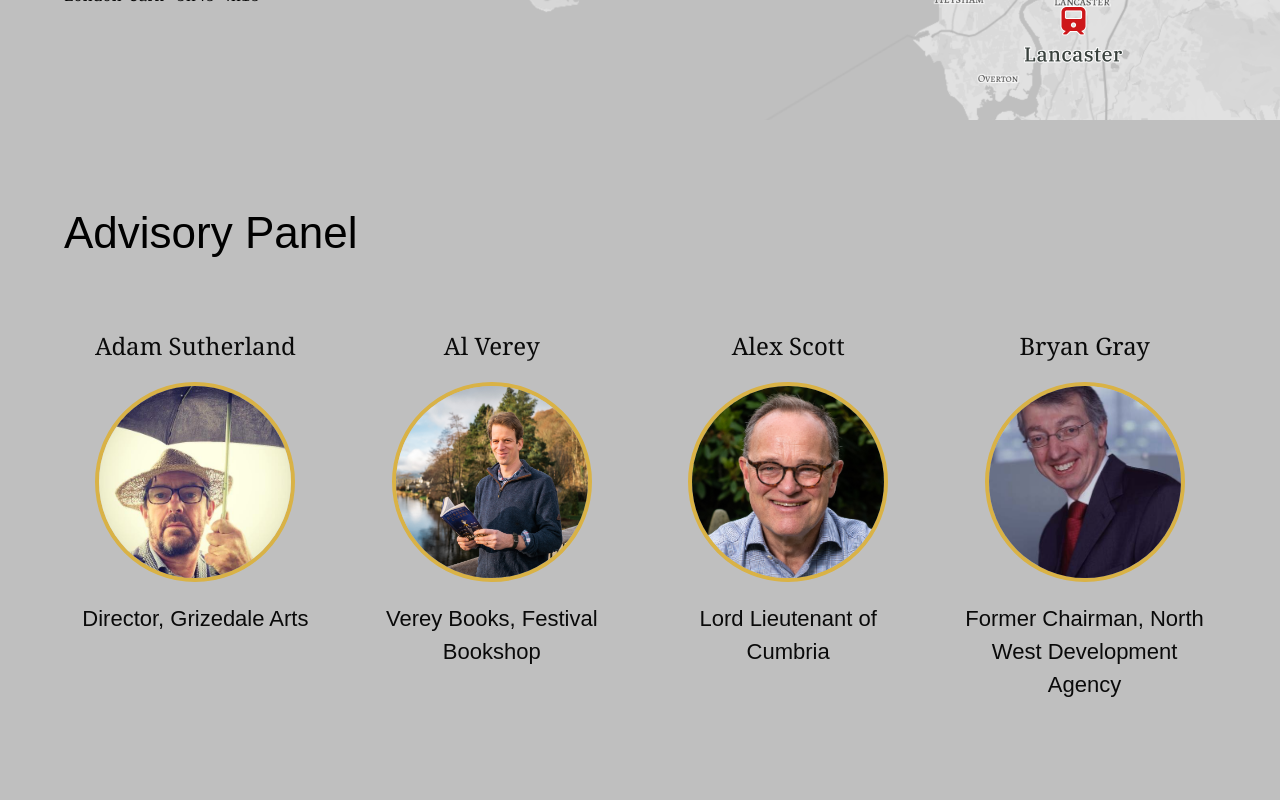
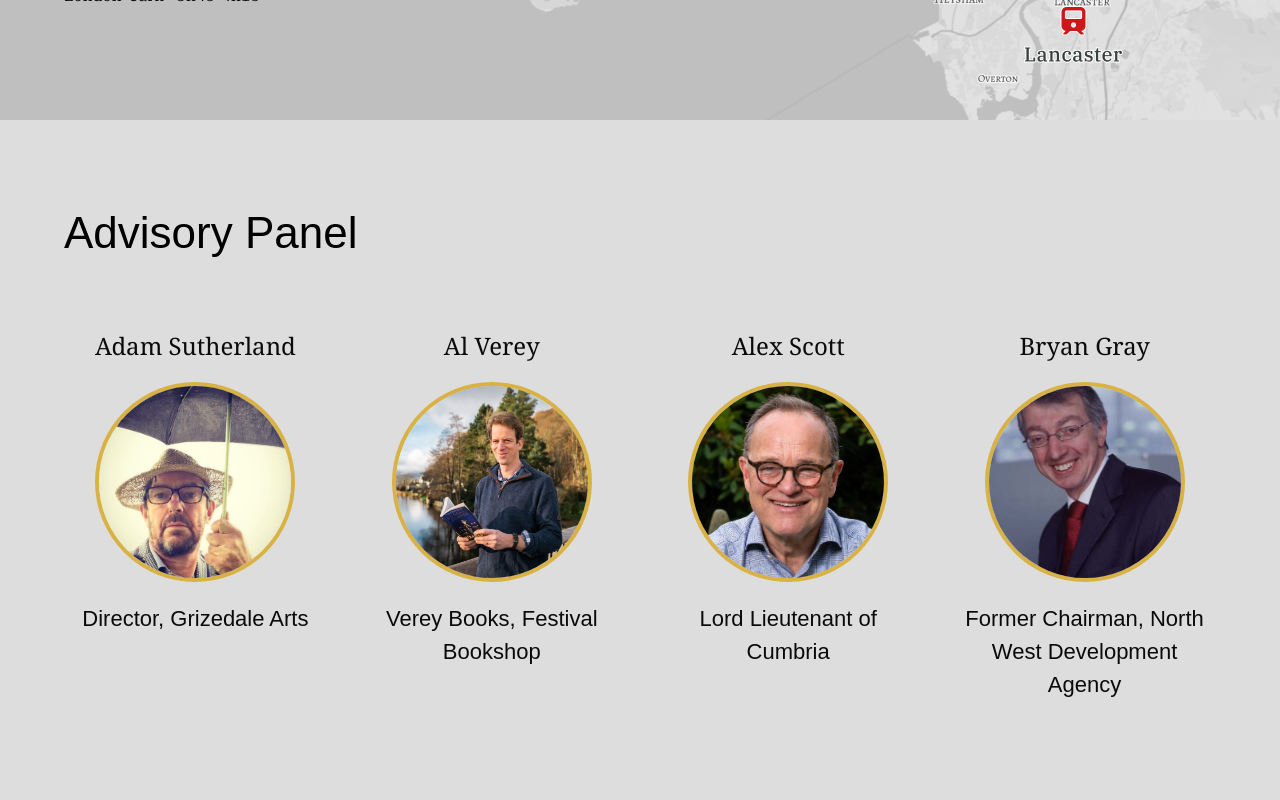
Before and after one commit to Shakey343/lakes-book-fest, a React (Vite) app: page /about in a window 1280 px wide. Shown: the part 1340-2140 px from the top of the page. Built offline with nearby package versions, Linux system fonts and the light colour scheme; a web font is replaced by a local one; what tailwind-hamburgers would draw is missing.

Commit message:
festical supporters created

```diff
--- a/src/components/sections/AdvisoryPanel.tsx
+++ b/src/components/sections/AdvisoryPanel.tsx
@@ -136,7 +136,7 @@ const AdvisoryCards = () => {
 
 const AdvisoryPanel = () => {
   return (
-    <Container className="pt-[80px] pb-[120px] bg-map-grey" id="otherWho">
+    <Container className="pt-[80px] pb-[120px] bg-light-grey" id="otherWho">
       <h2 className="text-[44px] font-light text-center sm:text-left pb-10">
         Advisory Panel
       </h2>
--- /dev/null
+++ b/src/components/sections/FestivalSupporters.tsx
@@ -0,0 +1,11 @@
+import Container from "../Container";
+
+const FestivalSupporters = () => {
+  return (
+    <Container className="">
+      <div></div>
+    </Container>
+  );
+};
+
+export default FestivalSupporters;
--- a/src/components/sections/SchoolsSection.tsx
+++ b/src/components/sections/SchoolsSection.tsx
@@ -10,7 +10,7 @@ const SchoolsSection = () => {
       <h2 className="text-white font-light text-[44px] w-full sm:w-1/2 md:w-full">
         The Schools Programme
       </h2>
-      <div className="md:text-[20px] lg:text-[28px] leading-loose tracking-wide w-full lg:w-2/3 xl:w-full">
+      <div className="md:text-[20px] lg:text-[28px] leading-loose tracking-wide w-full lg:w-2/3">
         <p>
           <span className="text-silver">Bringing authors to schools</span> in
           Cartmel & surrounding area
```
